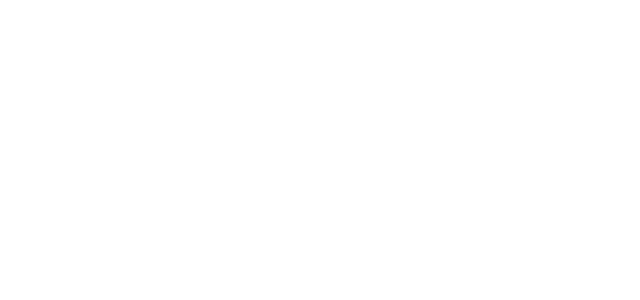
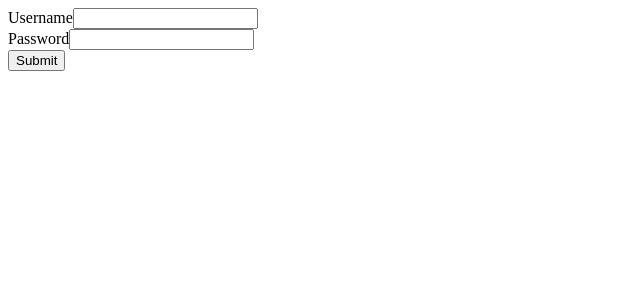
Before and after one commit to abayzv/ticketing-system, a Nuxt app: page /auth/login in a window 1280 px wide. Before the commit this address had no page. Shown: the top 300 px of the page, without its empty margins (0-640 px from the left). Built offline with nearby package versions, Linux system fonts and the light colour scheme.

Commit message:
initial commit auth

```diff
--- a/nuxt.config.js
+++ b/nuxt.config.js
@@ -37,8 +37,14 @@ export default {
 
   // Modules: https://go.nuxtjs.dev/config-modules
   modules: [
+    '@nuxtjs/axios',
+    '@nuxtjs/auth-next'
+  ],
 
-  ],
+  // Axios configuration
+  axios: {
+    baseURL: 'https://dummyjson.com'
+  },
 
   // Build Configuration: https://go.nuxtjs.dev/config-build
   build: {
@@ -48,5 +54,43 @@ export default {
         autoprefixer: {},
       },
     },
+  },
+
+  // Auth Configuration
+  auth: {
+    strategies: {
+        local : {
+            endpoints: {
+                login: {
+                    url : '/auth/login',
+                    method: 'post',
+                    propertyName: 'jwt'
+                },
+                user: {
+                    url: '/users/me',
+                    method: 'get'
+                },
+                logout: {
+                    url : '/auth/logout',
+                    method: 'get'
+                }
+            },
+            token: {
+                property: 'jwt'
+            },
+            user: {
+                property: false,
+                autoFetch: true // default
+            },
+        }
+    },
+    redirect: {
+        login: '/auth/login',
+    }
+  },
+
+  // Router Middleware
+  router: {
+    middleware: ['auth']
   }
 }
--- a/package.json
+++ b/package.json
@@ -10,6 +10,8 @@
   },
   "dependencies": {
     "@nuxt/postcss8": "^1.1.3",
+    "@nuxtjs/auth-next": "5.0.0-1667386184.dfbbb54",
+    "@nuxtjs/axios": "^5.13.6",
     "autoprefixer": "^10.4.13",
     "core-js": "^3.25.3",
     "nuxt": "^2.15.8",
--- /dev/null
+++ b/pages/auth/login.vue
@@ -0,0 +1,40 @@
+<template>
+    <div>
+        <form @submit.prevent="userLogin">
+            <div>
+                <label>Username</label>
+                <input type="text" v-model="login.username" />
+            </div>
+            <div>
+                <label>Password</label>
+                <input type="text" v-model="login.password" />
+            </div>
+            <div>
+                <button type="submit">Submit</button>
+            </div>
+        </form>
+    </div>
+</template>
+
+<script>
+export default {
+    data() {
+        return {
+            login: {
+                username: '',
+                password: ''
+            }
+        }
+    },
+    methods: {
+        async userLogin() {
+            try {
+                let response = await this.$auth.loginWith('local', { data: this.login })
+                console.log(response)
+            } catch (err) {
+                console.log(err)
+            }
+        }
+    }
+}
+</script>
```
Also changed, not shown: 1 other file (tests, documents, lock files or other folders).
